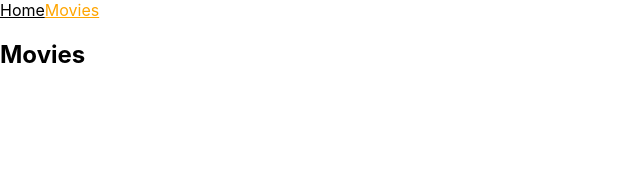
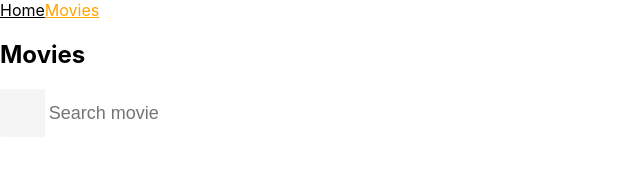
Before and after one commit to Shlov/goit-react-hw-05-movies, a React (Create React App) app: page /goit-react-hw-05-movies/movies in a window 1280 px wide. Shown: the top 187 px of the page, without its empty margins (0-640 px from the left). Built offline with nearby package versions, Linux system fonts and the light colour scheme.

Commit message:
start movies

```diff
--- a/package.json
+++ b/package.json
@@ -10,6 +10,7 @@
     "axios": "^1.3.2",
     "react": "^18.1.0",
     "react-dom": "^18.1.0",
+    "react-hot-toast": "^2.4.0",
     "react-loader-spinner": "^5.3.4",
     "react-router-dom": "^6.8.1",
     "react-scripts": "5.0.1",
--- /dev/null
+++ b/src/components/Searchbar/Searchbar.js
@@ -0,0 +1,40 @@
+import { useState } from "react";
+import toast from 'react-hot-toast';
+import { Btn, Form, Input } from "./Searchbar.styled";
+
+import PropTypes from 'prop-types';
+
+
+export const Searchbar = ({onSubmit}) => {
+
+  const [tagImg, setTagImg] = useState('');
+
+  const handleTagChange = (evnt) => {
+    setTagImg(evnt.currentTarget.value.toLowerCase())
+  }
+
+  const handleSubmit = (evnt) => {
+    evnt.preventDefault()
+    if (tagImg.trim() === '') {
+      return toast.error('Enter a search query')
+    }
+    onSubmit(tagImg)
+  }
+
+    return (
+        <Form onSubmit={handleSubmit}>
+          <Btn type="submit"/>
+          <Input
+            onChange={handleTagChange}
+            type="text"
+            // autocomplete="off"
+            // autofocus
+            placeholder="Search movie"
+          />
+        </Form>
+    )
+}
+
+Searchbar.propTypes = {
+  onSubmit: PropTypes.func.isRequired,
+}
--- /dev/null
+++ b/src/components/Searchbar/Searchbar.styled.js
@@ -0,0 +1,84 @@
+import styled from "styled-components";
+
+export const Header = styled.header`
+  top: 0;
+  left: 0;
+  position: sticky;
+  z-index: 1100;
+  display: flex;
+  justify-content: center;
+  align-items: center;
+  min-height: 64px;
+  padding-right: 24px;
+  padding-left: 24px;
+  padding-top: 12px;
+  padding-bottom: 12px;
+  color: #fff;
+  background-color: #3f51b5;
+  box-shadow: 0px 2px 4px -1px rgba(0, 0, 0, 0.2),
+    0px 4px 5px 0px rgba(0, 0, 0, 0.14), 0px 1px 10px 0px rgba(0, 0, 0, 0.12);
+`
+
+
+export const Form = styled.form`
+  display: flex;
+  align-items: center;
+  width: 100%;
+  max-width: 600px;
+  background-color: #fff;
+  border-radius: 3px;
+  overflow: hidden;
+`
+
+export const Btn = styled.button`
+  /* display: inline-block; */
+  width: 48px;
+  height: 48px;
+  border: 0;
+  /* background-image: url('https://image.flaticon.com/icons/svg/149/149852.svg'); */
+  /* background-size: 40%; */
+  /* background-repeat: no-repeat; */
+  /* background-position: center; */
+  opacity: 0.6;
+  transition: opacity 250ms cubic-bezier(0.4, 0, 0.2, 1);
+  cursor: pointer;
+  outline: none;
+
+  :hover {
+    opacity: 1;
+  }
+  >svg{
+    display: block;
+    width: 40px;
+    height: 40px;
+    transform: scaleX(-1)
+  }
+`
+
+// export const Span = styled.span`
+//   /* position: absolute; */
+//   width: 100px;
+//   height: 100px;
+//   padding: 0;
+//   overflow: hidden;
+//   clip: rect(0, 0, 0, 0);
+//   white-space: nowrap;
+//   clip-path: inset(50%);
+//   border: 0;
+// `
+
+export const Input = styled.input`
+  display: inline-block;
+  width: 100%;
+  /* font: inherit; */
+  font-size: 20px;
+  border: none;
+  outline: none;
+  padding-left: 4px;
+  padding-right: 4px;
+
+  ::placeholder {
+    font: inherit;
+    font-size: 18px;
+  }
+`
--- a/src/pages/Movies/Movies.js
+++ b/src/pages/Movies/Movies.js
@@ -1,6 +1,39 @@
+import { Loader } from "components/Loader/Loader";
+import { MoviesList } from "components/MoviesList/MoviesList";
+import { Searchbar } from "components/Searchbar/Searchbar"
+import { useState, useEffect } from "react"
+import { fetchQuery } from "services/moviesApi";
 
 export const Movies = () => {
+  const [download, setDownload] = useState(false);
+  const [movies, setMovies] = useState([]);
+  const [searchQuery, setSearchQuery] = useState('');
+
+  useEffect(() => {
+    if (searchQuery === '') {
+      return
+    }
+    const fatchMovies = async () => {
+      setDownload(true);
+      const movies = await (await fetchQuery(searchQuery)).data.results
+      setMovies(movies);
+      setDownload(false);
+      console.log(movies)
+    }
+    fatchMovies()
+  }, [searchQuery])
+
+  const handleFormSubmit = (newSearchQuery) => {
+
+  }
+
+
   return (
-    <h2>Movies</h2>
+    <>
+      <h2>Movies</h2>
+      <Searchbar onSubmit={handleFormSubmit}/>
+      {download && <Loader/>}
+      {!download && Boolean(movies.length) && <MoviesList movies = {movies}/>}
+    </>
   )
 }
--- a/src/services/moviesApi.js
+++ b/src/services/moviesApi.js
@@ -10,3 +10,16 @@ export function fetchTrending() {
     }
   });
 }
+
+export function fetchQuery(q, page = 1) {
+  const URL = 'https://api.themoviedb.org/3/search/movie';
+  return axios.get(URL, {
+    params: {
+      api_key: KEY,
+      query: q,
+      language: 'en-US',
+      page: page,
+      include_adult: false,
+    }
+  });
+}
```
Also changed, not shown: 1 other file (tests, documents, lock files or other folders).
